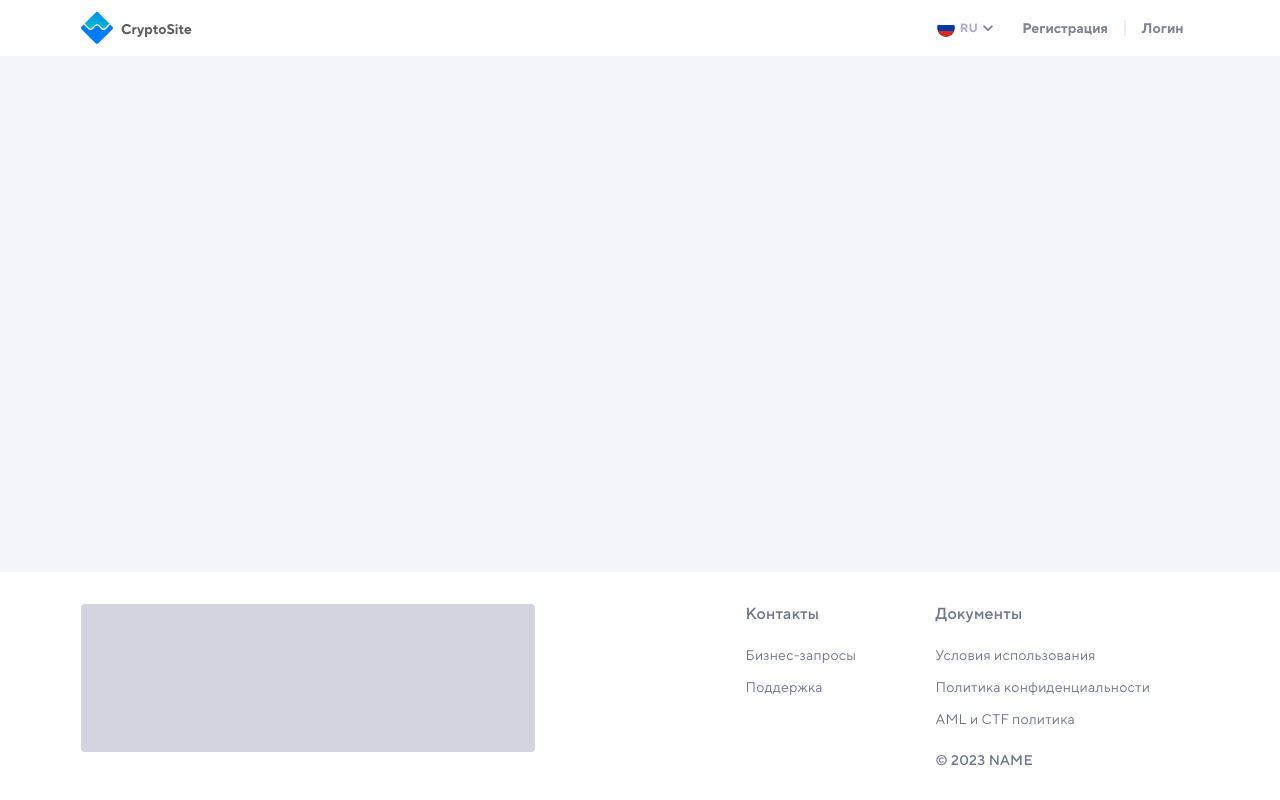
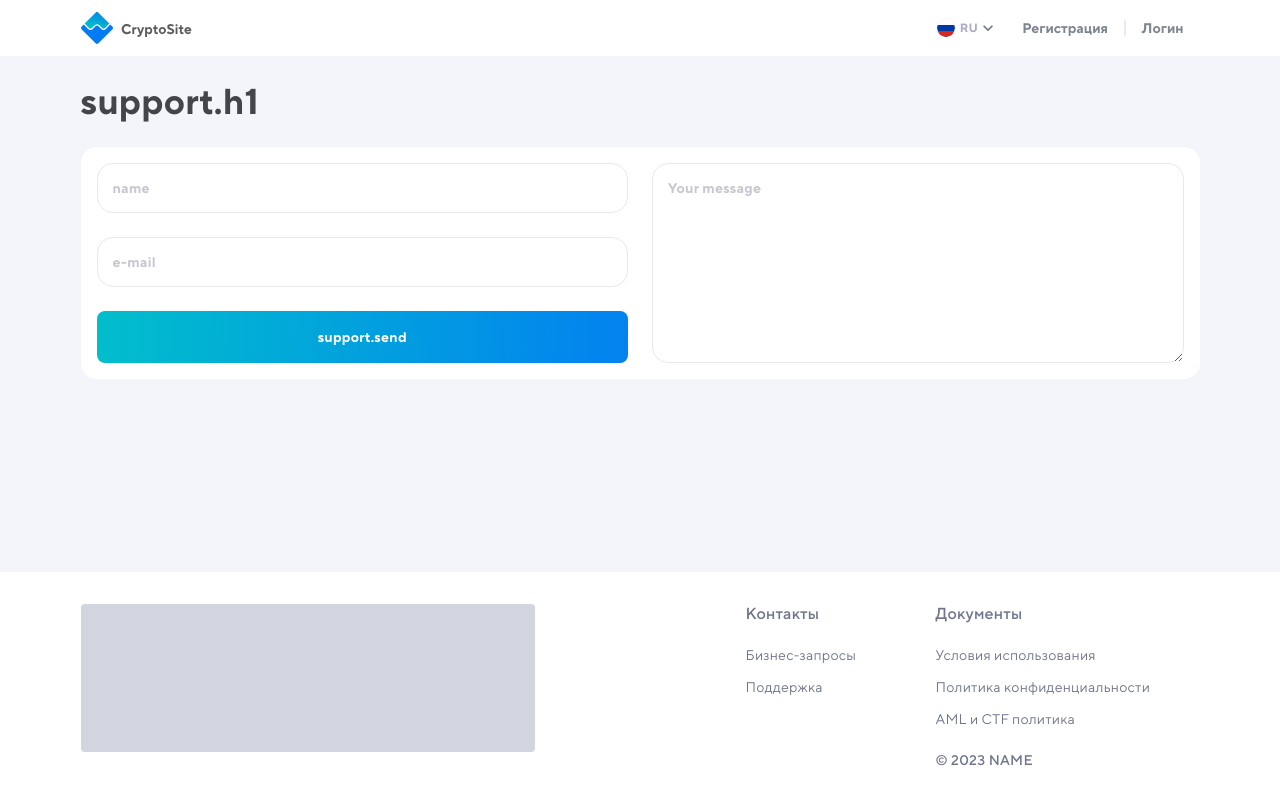
Before and after one commit to vorkakashek/crypto-site, a Vue app in the folder crypto-site/: page /support in a window 1280 px wide. Built offline with nearby package versions, Linux system fonts and the light colour scheme; what vue3-apexcharts would draw is missing.

Commit message:
feat: support page

```diff
--- a/crypto-site/src/components/Modal/ModalLogin.vue
+++ b/crypto-site/src/components/Modal/ModalLogin.vue
@@ -3,11 +3,10 @@ import { ref, watch, computed } from "vue";
 import { useModal } from "@/stores/store";
 import { useUser } from "@/stores/store";
 import axios from "redaxios";
-
 import Panel from "@/components/Panel.vue";
 import Input from "@/components/Input.vue";
+import Button from "@/components/Button.vue";
 import Checkbox from "@/components/Checkbox.vue";
-import Button from "@/components/Button.vue";
 
 let store = useModal();
 let storeUser = useUser();
--- /dev/null
+++ b/crypto-site/src/components/Textarea.vue
@@ -0,0 +1,81 @@
+<script setup>
+import { ref, computed } from "vue";
+
+let props = defineProps({
+  placeholder: {
+    type: String,
+    required: false,
+    default: "",
+  },
+  id: {
+    type: String,
+    required: false,
+  },
+});
+
+let input = ref("");
+</script>
+
+<template>
+  <label class="custom_input">
+    <textarea
+      v-model="input"
+      :id="props.id"
+      :class="{ filled: input.length > 0 }"
+    >
+    </textarea>
+    <div class="input_label">{{ placeholder }}</div>
+  </label>
+</template>
+
+<style lang="scss" scoped>
+.custom_input {
+  position: relative;
+  display: block;
+  margin-bottom: 24px;
+  height: 100%;
+
+  textarea {
+    height: 100%;
+    width: 100%;
+    min-height: 150px;
+    padding: 16px;
+    border: 1px solid #e8e8e8;
+    border-radius: 16px;
+    font-weight: 700;
+    color: var(--main);
+    outline: none;
+
+    &:focus,
+    &:active,
+    &.filled {
+      border-color: var(--blue);
+
+      ~ .input_label {
+        bottom: 100%;
+        transform: translateY(-4px);
+        // left: 0;
+        font-size: 12px;
+        color: var(--blue);
+      }
+    }
+
+    &.input_password {
+      padding-right: 48px;
+    }
+  }
+}
+
+.input_label {
+  left: 16px;
+  bottom: calc(100% - 25px);
+  transform: translateY(50%);
+  font-weight: 700;
+  font-size: 14px;
+  color: #c6c7d1;
+  position: absolute;
+  user-select: none;
+  pointer-events: none;
+  transition: all 0.3s ease;
+}
+</style>
--- a/crypto-site/src/views/SupportView.vue
+++ b/crypto-site/src/views/SupportView.vue
@@ -1,5 +1,58 @@
+<script setup>
+import Panel from "@/components/Panel.vue";
+import axios from "redaxios";
+import Input from "@/components/Input.vue";
+import Textarea from "@/components/Textarea.vue";
+import Button from "@/components/Button.vue";
+
+let send = () => {};
+</script>
+
 <template>
-    <div>мы на странице "support"</div>
+  <main>
+    <div class="container">
+      <h1>{{ $t("support.h1") }}</h1>
+      <Panel>
+        <template #content>
+          <form>
+            <Input placeholder="name" id="support_name" />
+            <Input placeholder="e-mail" type="email" id="support_email" />
+            <Textarea placeholder="Your message" id="support_message" />
+            <Button :text="$t('support.send')" @click="send" />
+          </form>
+        </template>
+      </Panel>
+    </div>
+  </main>
 </template>
 
-<style lang="scss" scoped></style>
+<style lang="scss" scoped>
+form {
+  display: grid;
+  gap: 24px;
+  grid-template-columns: repeat(2, 1fr);
+  grid-template-areas: "name message" "email message" "button message";
+  label:nth-child(1) {
+    grid-area: name;
+    margin: 0;
+  }
+  label:nth-child(2) {
+    grid-area: email;
+    margin: 0;
+  }
+  label:nth-child(3) {
+    grid-area: message;
+    margin: 0;
+  }
+  button {
+    grid-area: button;
+  }
+}
+
+@include r(sm) {
+  form {
+    display: flex;
+    flex-direction: column;
+  }
+}
+</style>
```
